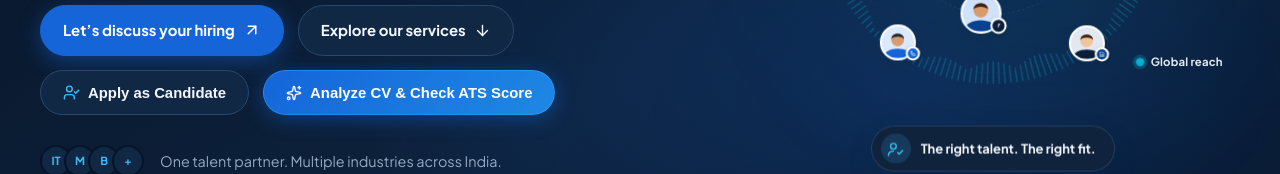
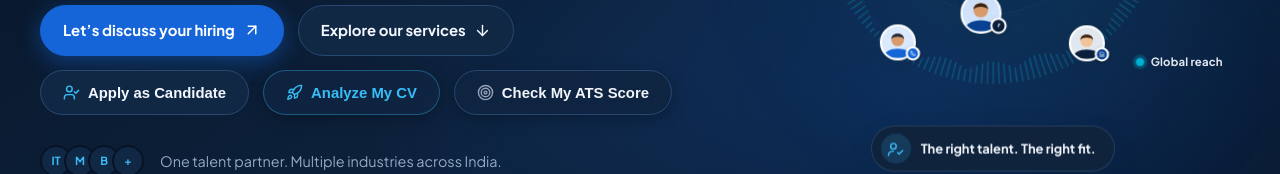
Before and after one commit to oryenzatalentservices-coder/Oryenza-Talent-Services, a React (Vite) app in the folder frontend/: page / in a window 1280 px wide. Shown: the part 487-661 px from the top of the page. Built offline with nearby package versions, Linux system fonts and the light colour scheme; no server answers.

Commit message:
feat: match Hero CTA buttons to modal tabs style with Analyze My CV and Check My ATS Score

```diff
--- a/frontend/src/components/Hero.jsx
+++ b/frontend/src/components/Hero.jsx
@@ -1,5 +1,11 @@
 import React from "react";
-import { ArrowUpRight, ArrowDown, UserCheck, Sparkles } from "lucide-react";
+import {
+  ArrowUpRight,
+  ArrowDown,
+  UserCheck,
+  Rocket,
+  Target,
+} from "lucide-react";
 import HeroOrbit from "./HeroOrbit";
 
 export default function Hero({
@@ -8,7 +14,8 @@ export default function Hero({
   onOpenAnalyzeCv,
   onOpenAtsScore,
 }) {
-  const handleOpenAiSuite = onOpenResumeAts || onOpenAnalyzeCv || onOpenAtsScore;
+  const handleOpenAnalyze = onOpenAnalyzeCv || onOpenResumeAts;
+  const handleOpenAts = onOpenAtsScore || onOpenResumeAts;
 
   const handleScroll = (e, targetId) => {
     e.preventDefault();
@@ -61,12 +68,21 @@ export default function Hero({
               </button>
               <button
                 type="button"
-                className="btn hero-ai-btn"
-                onClick={handleOpenAiSuite}
-                title="Upload resume to analyze quality and check your ATS compatibility score"
+                className="btn hero-ai-btn btn-analyze-cv"
+                onClick={handleOpenAnalyze}
+                title="Upload resume to evaluate quality and get ATS score"
               >
-                <Sparkles size={16} className="hero-ai-btn-icon" />
-                <span>Analyze CV & Check ATS Score</span>
+                <Rocket size={17} className="hero-ai-btn-icon" />
+                <span>Analyze My CV</span>
+              </button>
+              <button
+                type="button"
+                className="btn hero-ai-btn btn-check-ats"
+                onClick={handleOpenAts}
+                title="Upload resume to check your ATS compatibility score"
+              >
+                <Target size={17} className="hero-ai-btn-icon" />
+                <span>Check My ATS Score</span>
               </button>
             </div>
 
--- a/frontend/src/styles/index.css
+++ b/frontend/src/styles/index.css
@@ -374,13 +374,13 @@ iframe {
 }
 
 /* ========================================================
-   FEATURED AI HERO BUTTON (Next to Apply as Candidate)
+   FEATURED AI HERO BUTTONS (Analyze My CV & Check ATS Score)
    ======================================================== */
-.btn.hero-ai-btn {
-  background: linear-gradient(135deg, #1565d8 0%, #1e88e5 100%);
-  color: #ffffff;
-  border: 1px solid rgba(255, 255, 255, 0.24);
-  box-shadow: 0 4px 16px rgba(21, 101, 216, 0.26);
+.btn.btn-analyze-cv {
+  background: #ffffff;
+  color: #1565d8;
+  border: 1.5px solid #cfe0f6;
+  box-shadow: 0 2px 10px rgba(21, 101, 216, 0.08);
   font-weight: 700;
   display: inline-flex;
   align-items: center;
@@ -388,21 +388,54 @@ iframe {
   transition: all 0.25s cubic-bezier(0.16, 1, 0.3, 1);
 }
 
-.btn.hero-ai-btn:hover {
-  transform: translateY(-2px);
-  background: linear-gradient(135deg, #0f55bb 0%, #1565d8 100%);
-  box-shadow: 0 8px 24px rgba(21, 101, 216, 0.42);
-  color: #ffffff;
-}
-
-.btn.hero-ai-btn .hero-ai-btn-icon {
-  color: #ffffff;
+.btn.btn-analyze-cv .hero-ai-btn-icon {
+  color: #1565d8;
   flex-shrink: 0;
   transition: transform 0.25s cubic-bezier(0.34, 1.56, 0.64, 1);
 }
 
-.btn.hero-ai-btn:hover .hero-ai-btn-icon {
+.btn.btn-analyze-cv:hover {
+  transform: translateY(-2px);
+  background: #f0f7ff;
+  border-color: #1565d8;
+  color: #0f55bb;
+  box-shadow: 0 6px 20px rgba(21, 101, 216, 0.16);
+}
+
+.btn.btn-analyze-cv:hover .hero-ai-btn-icon {
+  transform: rotate(-12deg) scale(1.15);
+  color: #0f55bb;
+}
+
+.btn.btn-check-ats {
+  background: #ffffff;
+  color: var(--navy);
+  border: 1.5px solid #dce5ef;
+  box-shadow: 0 2px 10px rgba(11, 31, 58, 0.04);
+  font-weight: 700;
+  display: inline-flex;
+  align-items: center;
+  gap: 8px;
+  transition: all 0.25s cubic-bezier(0.16, 1, 0.3, 1);
+}
+
+.btn.btn-check-ats .hero-ai-btn-icon {
+  color: var(--navy);
+  flex-shrink: 0;
+  transition: transform 0.25s cubic-bezier(0.34, 1.56, 0.64, 1);
+}
+
+.btn.btn-check-ats:hover {
+  transform: translateY(-2px);
+  background: #ffffff;
+  border-color: #1565d8;
+  color: #1565d8;
+  box-shadow: 0 6px 20px rgba(21, 101, 216, 0.14);
+}
+
+.btn.btn-check-ats:hover .hero-ai-btn-icon {
   transform: rotate(15deg) scale(1.15);
+  color: #1565d8;
 }
 
 .hero-actions {
@@ -2159,16 +2192,44 @@ html.oryenza-dark .menu {
 }
 
 /* Buttons in Dark Mode */
-html.oryenza-dark .btn.hero-ai-btn {
-  background: linear-gradient(135deg, #1565d8 0%, #1e88e5 100%);
+html.oryenza-dark .btn.btn-analyze-cv {
+  background: rgba(16, 37, 65, 0.85);
+  backdrop-filter: blur(12px);
+  -webkit-backdrop-filter: blur(12px);
+  border-color: rgba(56, 189, 248, 0.35);
+  color: #38bdf8;
+  box-shadow: 0 4px 16px rgba(0, 0, 0, 0.25);
+}
+
+html.oryenza-dark .btn.btn-analyze-cv .hero-ai-btn-icon {
+  color: #38bdf8;
+}
+
+html.oryenza-dark .btn.btn-analyze-cv:hover {
+  background: rgba(22, 50, 88, 0.95);
+  border-color: #38bdf8;
   color: #ffffff;
-  border-color: rgba(56, 189, 248, 0.35);
-  box-shadow: 0 4px 20px rgba(21, 101, 216, 0.45);
-}
-
-html.oryenza-dark .btn.hero-ai-btn:hover {
-  background: linear-gradient(135deg, #1971f0 0%, #2563eb 100%);
-  box-shadow: 0 8px 28px rgba(37, 99, 235, 0.55);
+  box-shadow: 0 6px 22px rgba(56, 189, 248, 0.28);
+}
+
+html.oryenza-dark .btn.btn-check-ats {
+  background: rgba(16, 37, 65, 0.85);
+  backdrop-filter: blur(12px);
+  -webkit-backdrop-filter: blur(12px);
+  border-color: #274870;
+  color: #f1f5f9;
+  box-shadow: 0 4px 16px rgba(0, 0, 0, 0.25);
+}
+
+html.oryenza-dark .btn.btn-check-ats .hero-ai-btn-icon {
+  color: #94a3b8;
+}
+
+html.oryenza-dark .btn.btn-check-ats:hover {
+  background: rgba(22, 50, 88, 0.95);
+  border-color: #38bdf8;
+  color: #38bdf8;
+  box-shadow: 0 6px 22px rgba(56, 189, 248, 0.25);
 }
 
 html.oryenza-dark .btn.primary {
```
